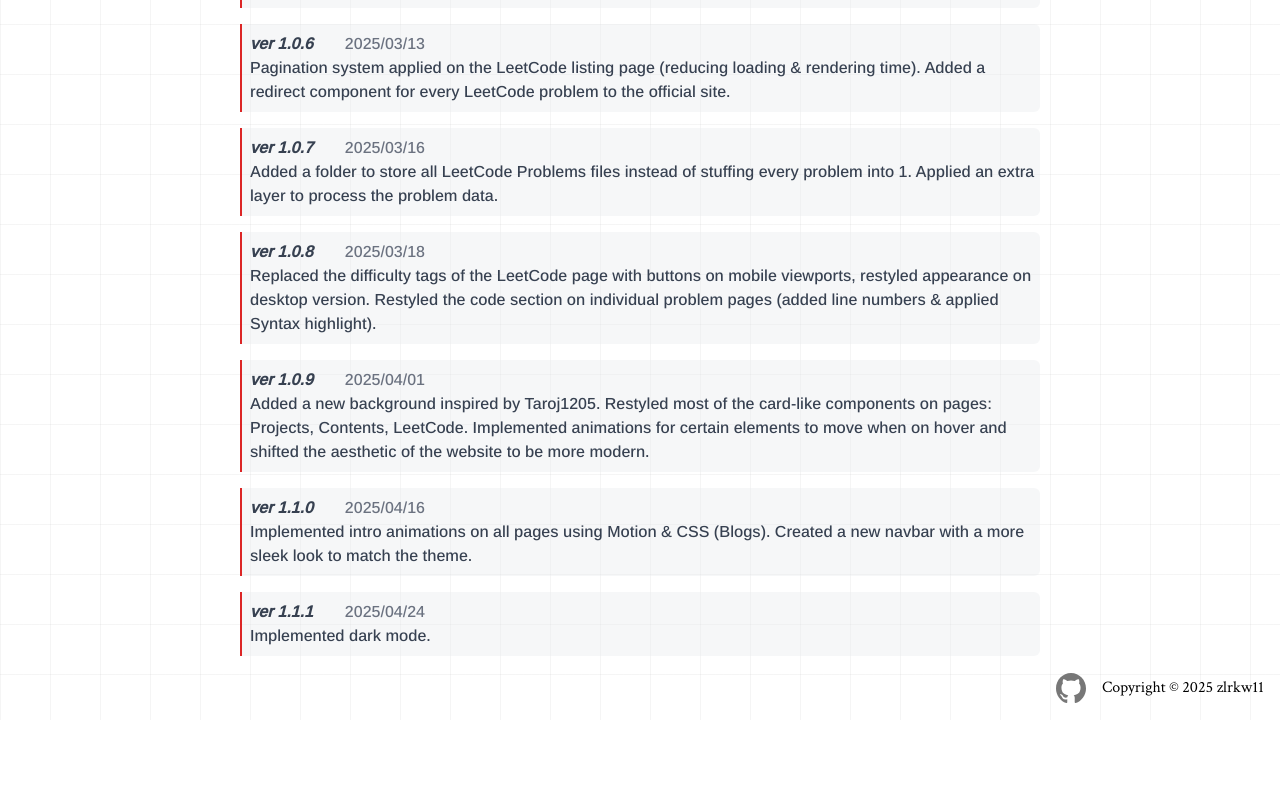
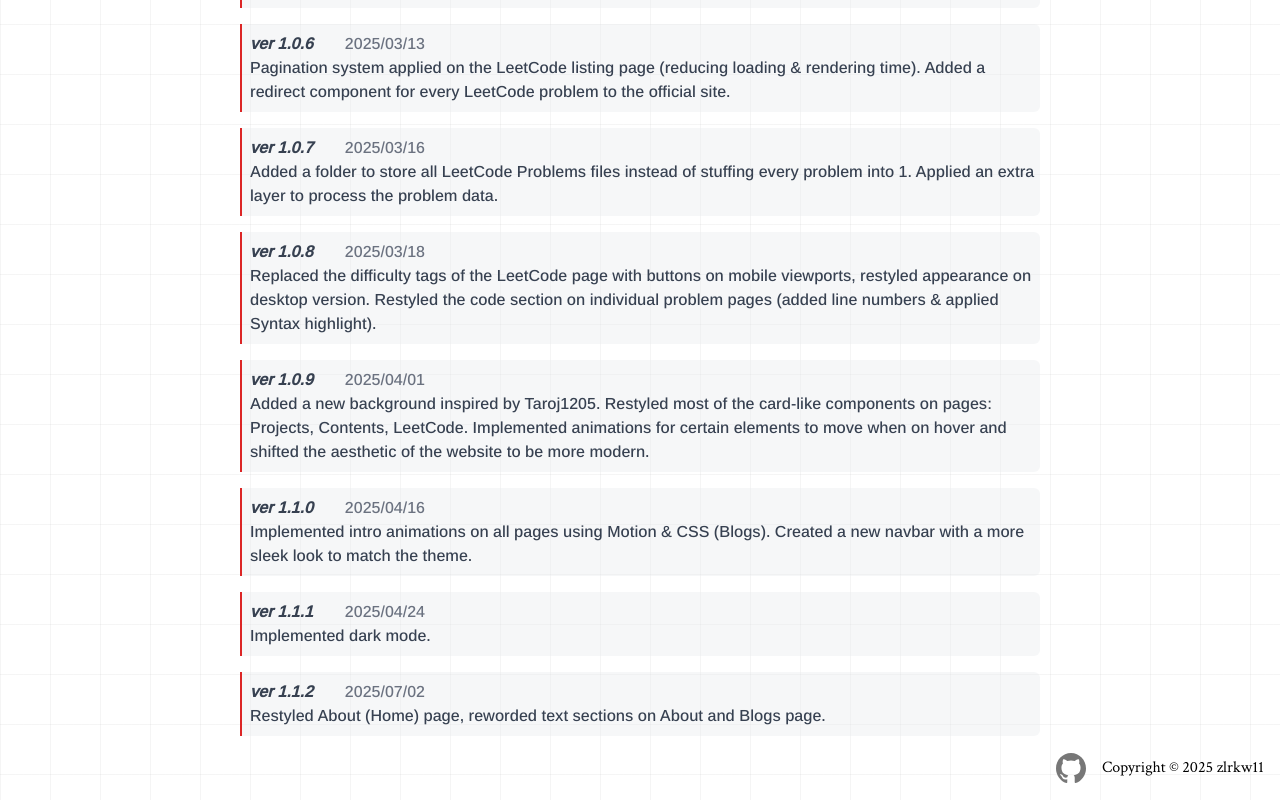
Before and after one commit to zlrkw11/zl-v2, a Next.js app: page /contents/patchnotes in a window 1280 px wide. Shown: the part 876-1676 px from the top of the page. Before the commit the page ends 1596 px from the top, so only its background shows below. Built offline with nearby package versions, Linux system fonts and the light colour scheme.

Commit message:
feat: patch 1.1.2

```diff
--- a/app/contents/patchnotes/page.tsx
+++ b/app/contents/patchnotes/page.tsx
@@ -118,6 +118,11 @@ const PatchNotes = () => {
           theme."
         />{" "}
         <Note ver="1.1.1" date="2025/04/24" des="Implemented dark mode." />
+        <Note
+          ver="1.1.2"
+          date="2025/07/02"
+          des="Restyled About (Home) page, reworded text sections on About and Blogs page."
+        />
       </ul>
     </div>
   );
```
